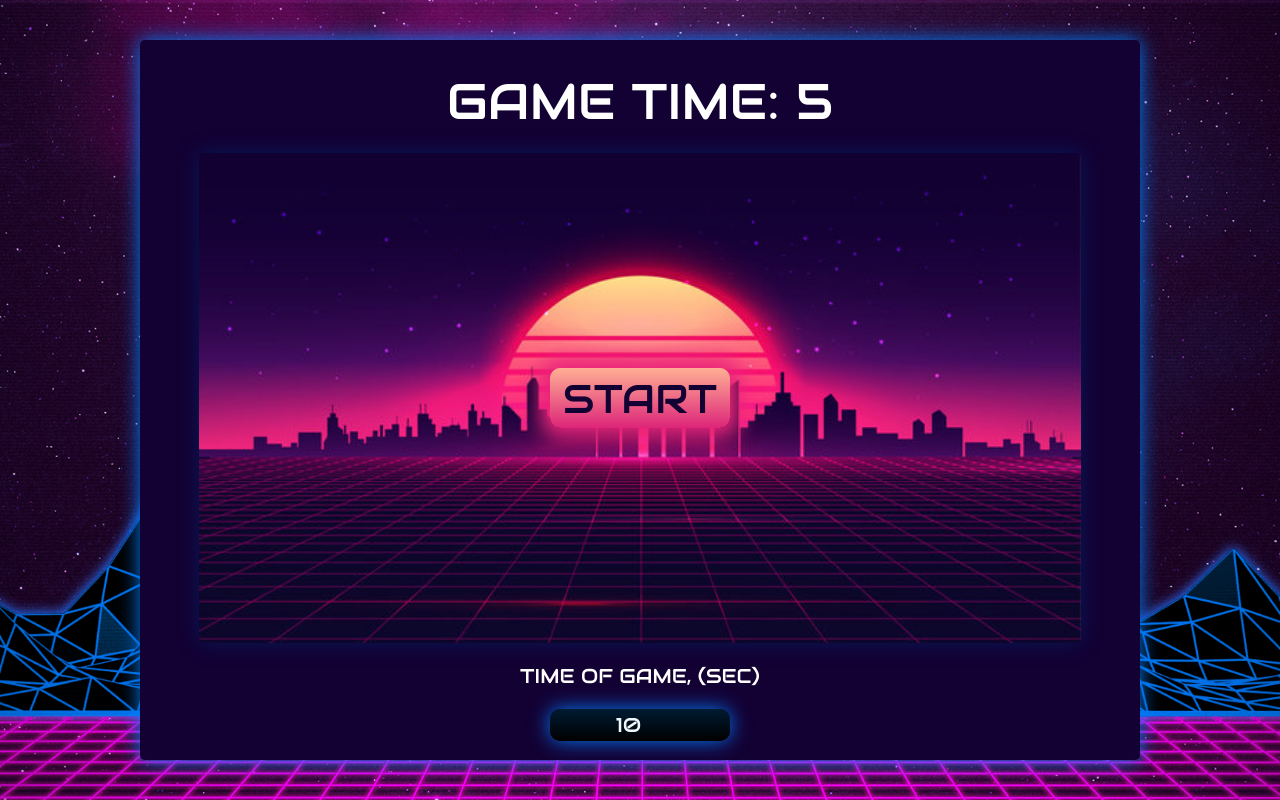
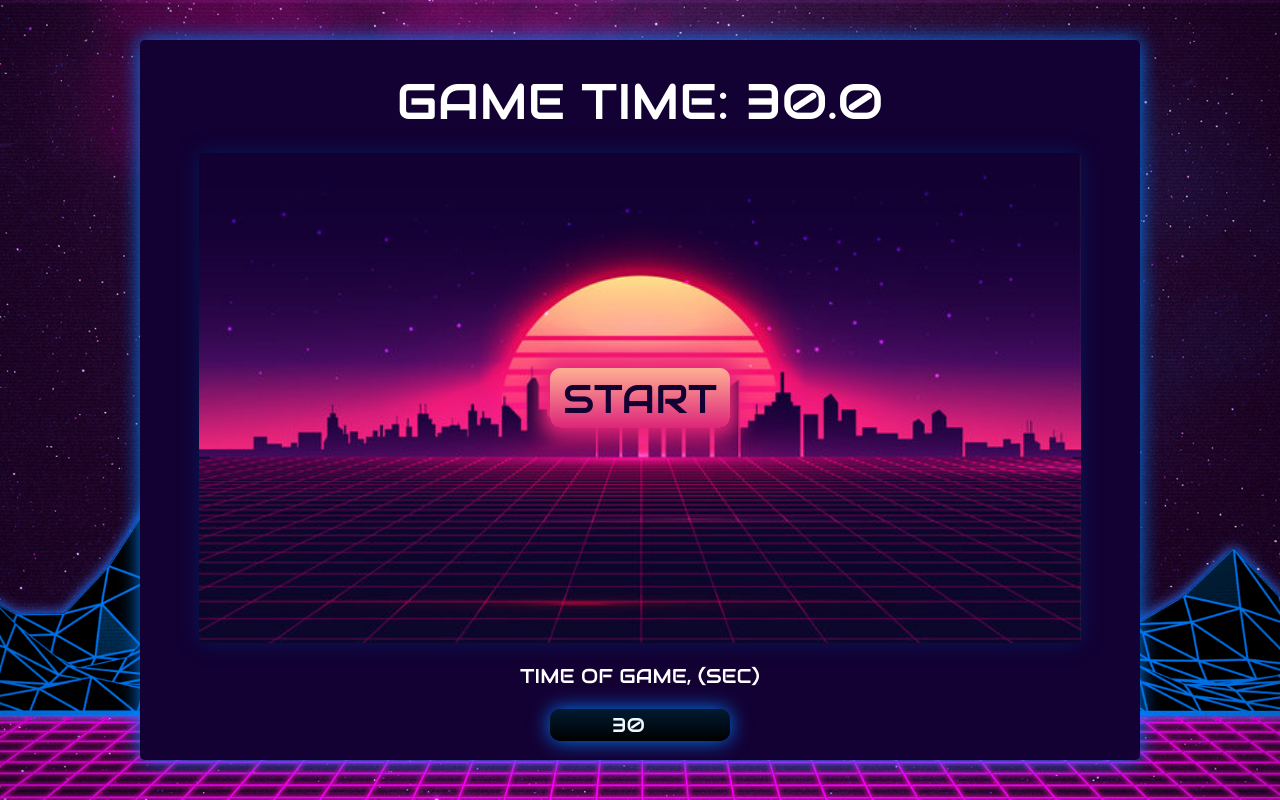
Before and after one commit to HusakOleh/JSgamesquare, a plain HTML site: page index.html in a window 1280 px wide. Drawn offline with Linux system fonts and the light colour scheme.

Commit message:
fixed input

```diff
--- a/index.html
+++ b/index.html
@@ -13,7 +13,7 @@
 <body>
     <div class="game-wrap">
         <div class="game-time">
-            <p class="time" id="gameTime">game time: <span id="time">5</span></p>
+            <p class="time" id="gameTime">game time: <span id="time">30.0</span></p>
             <p class="score, hide" id="gameScore">game score: <span id="score"></span></p>
         </div>
         <div class="app-wrap">
@@ -22,7 +22,7 @@
         </div>
         <div class="game-footer">
             <p>time of game, (sec)</p>
-            <input type="number" value="10" step="1" min="5" max="60" id="input">
+            <input type="number" value="30" step="5" min="1" max="1200" id="input">
         </div>
     </div>
 
```
